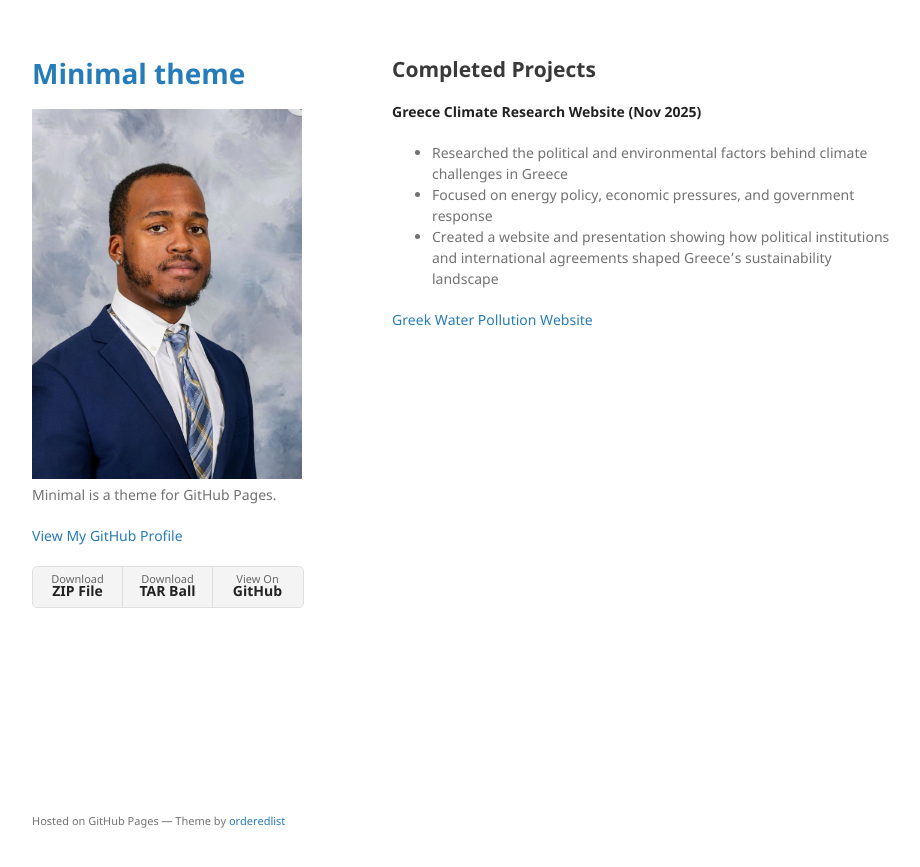
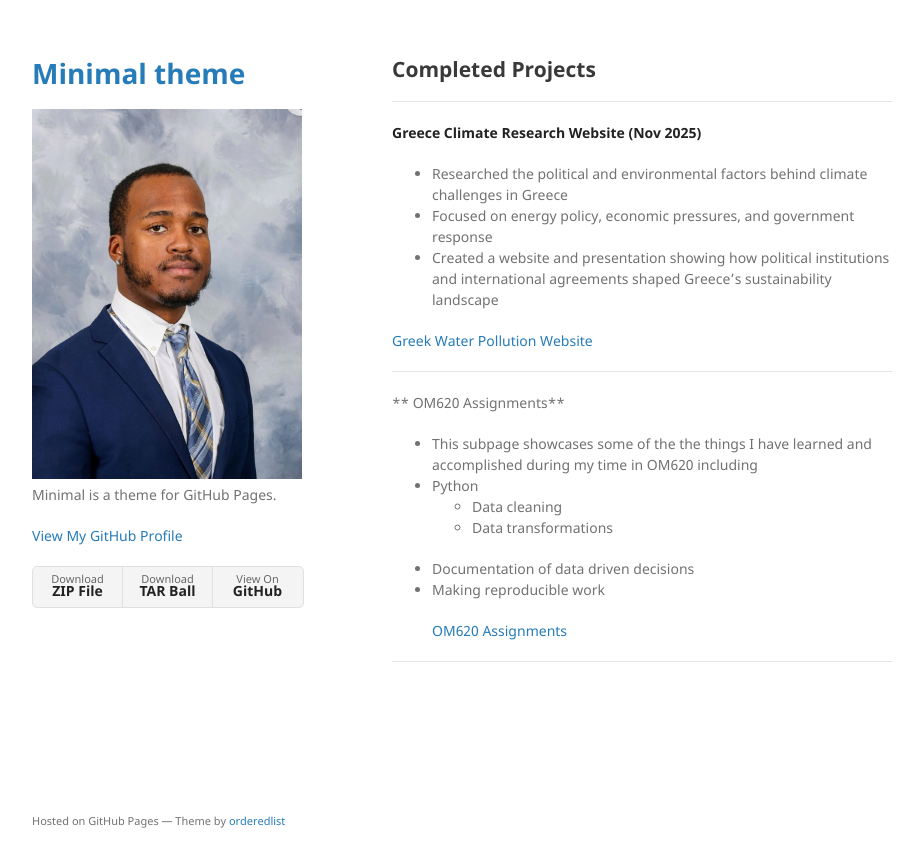
Before and after one commit to Zllewis1/Zllewis1.github.io, a Jekyll site: the page built from Educational-Milestones/index.md, in a window 1280 px wide. Shown: the top 867 px of the page, without its empty margins (178-1098 px from the left). Built offline with Jekyll 4.4.1, drawn with Linux system fonts in a browser that asks for light colours; our own code applies the rules of GitHub Pages for plain Markdown files.

Commit message:
Update index.md with project and assignment details
Added details about completed projects and OM620 assignments.

```diff
--- a/Educational-Milestones/index.md
+++ b/Educational-Milestones/index.md
@@ -1,4 +1,5 @@
 ## Completed Projects
+---
 
 **Greece Climate Research Website (Nov 2025)**
 - Researched the political and environmental factors behind climate challenges in Greece
@@ -6,3 +7,17 @@
 - Created a website and presentation showing how political institutions and international agreements shaped Greece's sustainability landscape
 
 [Greek Water Pollution Website](https://greekwaterpollution.weebly.com)
+
+---
+
+** OM620 Assignments**
+- This subpage showcases some of the the things I have learned and accomplished during my time in OM620 including
+- Python
+  - Data cleaning
+  - Data transformations
+- Documentation of data driven decisions
+- Making reproducible work
+
+  [OM620 Assignments](https://zllewis1.github.io/OM620Assignments/)
+
+  ---
```
